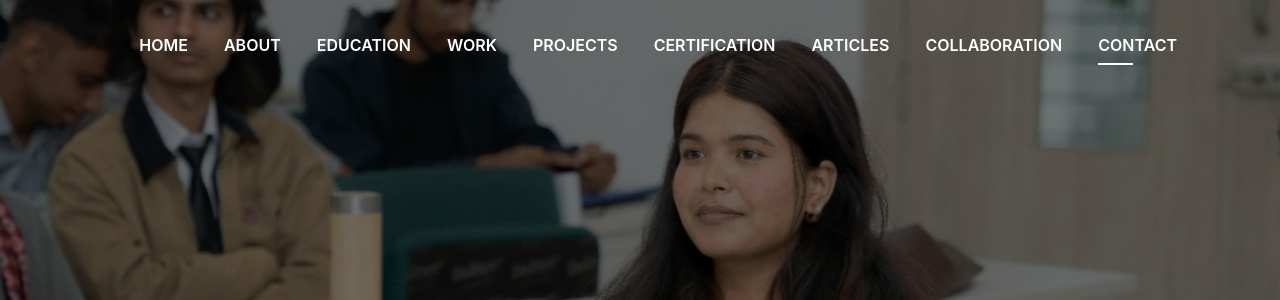
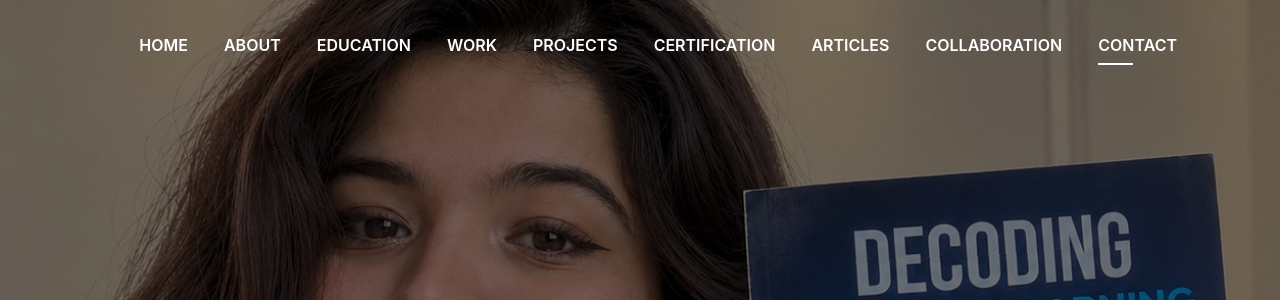
Before and after one commit to sandhya1244/Portfolio11, a plain HTML site: page index.html in a window 1280 px wide. Shown: the top 300 px of the page. Drawn offline with Linux system fonts and the light colour scheme; a script that the page names is missing; files whose address does not match are found by name.

Commit message:
backgroundimage

```diff
--- a/index.html
+++ b/index.html
@@ -73,7 +73,7 @@
   <!--/ Nav End /-->
 
   <!--/ Intro Skew Star /-->
-  <div id="home" class="intro route bg-image" style="background-image: url(img/website.jpg)">
+  <div id="home" class="intro route bg-image" style="background-image: url(img/website1.jpg)">
     <div class="overlay-itro"></div>
     <div class="intro-content display-table">
       <div class="table-cell">
```
Also changed, not shown: img/website1.jpg (added).
